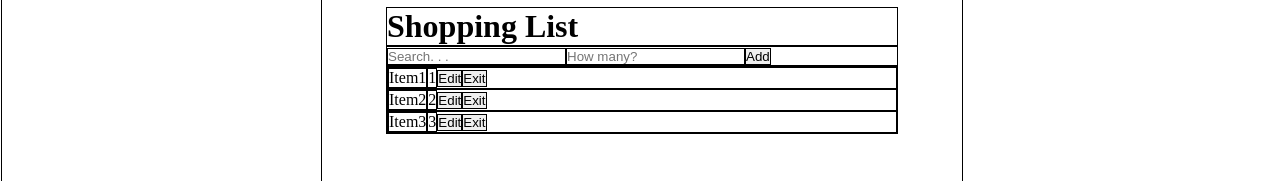
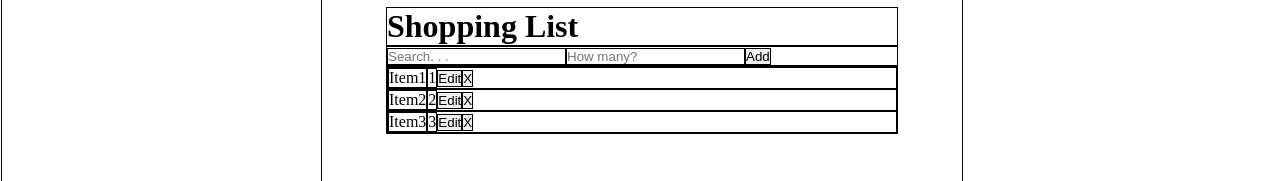
Before and after one commit to ChristianHarris-1/react-projects, a React (Vite) app in the folder shopping-list/: page / in a window 1280 px wide. Shown: the part 124-305 px from the top of the page. Built offline with nearby package versions, Linux system fonts and the light colour scheme.

Commit message:
Changing 'Exit' to 'X' in the ListItem button to more accurately reflect a remove operation

```diff
--- a/shopping-list/src/App.jsx
+++ b/shopping-list/src/App.jsx
@@ -9,7 +9,7 @@ function App() {
       <ShoppingList/>
     </>
   )
-}
+};
 
 const SearchBar = () => (
   <form className="search">
@@ -17,7 +17,7 @@ const SearchBar = () => (
     <input type="text" className="quantityInput" placeholder="How many?" default={1}/>
     <button type="submit" className="addButton">Add</button>
   </form>
-)
+);
 
 const ShoppingList = () => (
   <div className="shoppingList">
@@ -25,14 +25,14 @@ const ShoppingList = () => (
     <ListItem itemName="Item2" quantity="2"/>
     <ListItem itemName="Item3" quantity="3"/>
   </div>
-)
+);
 
 const ListItem = ({itemName, quantity}) => (
   <div className="listItem">
     <p className="itemName">{itemName}</p>
     <p className="itemQuantity">{quantity}</p>
     <button className="editButton">Edit</button>
-    <button className="exitButton">Exit</button>
+    <button className="removeButton">X</button>
   </div>
 );
 
```
